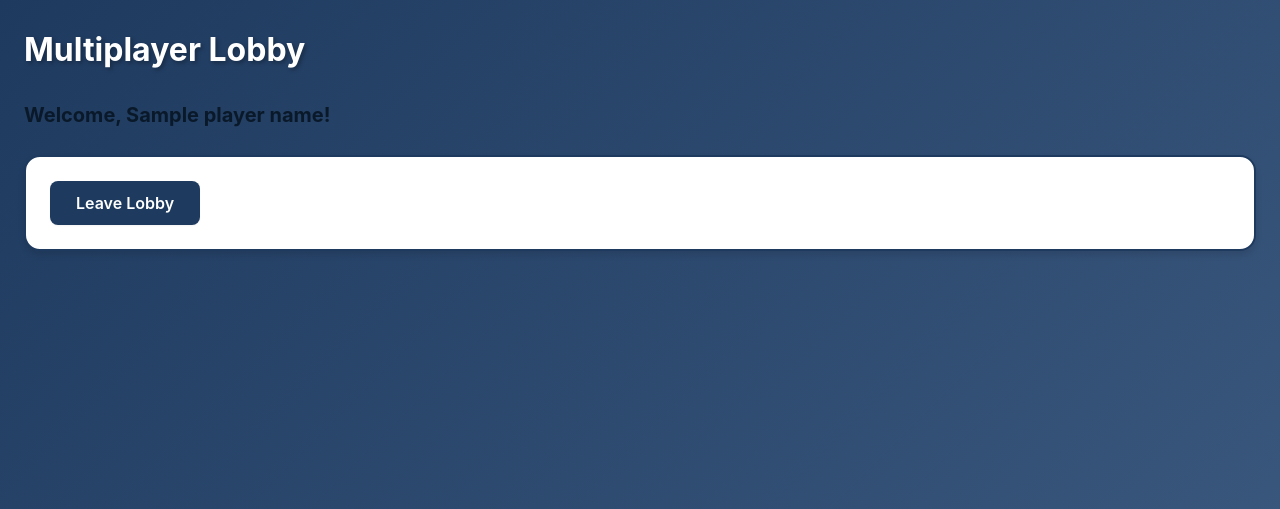
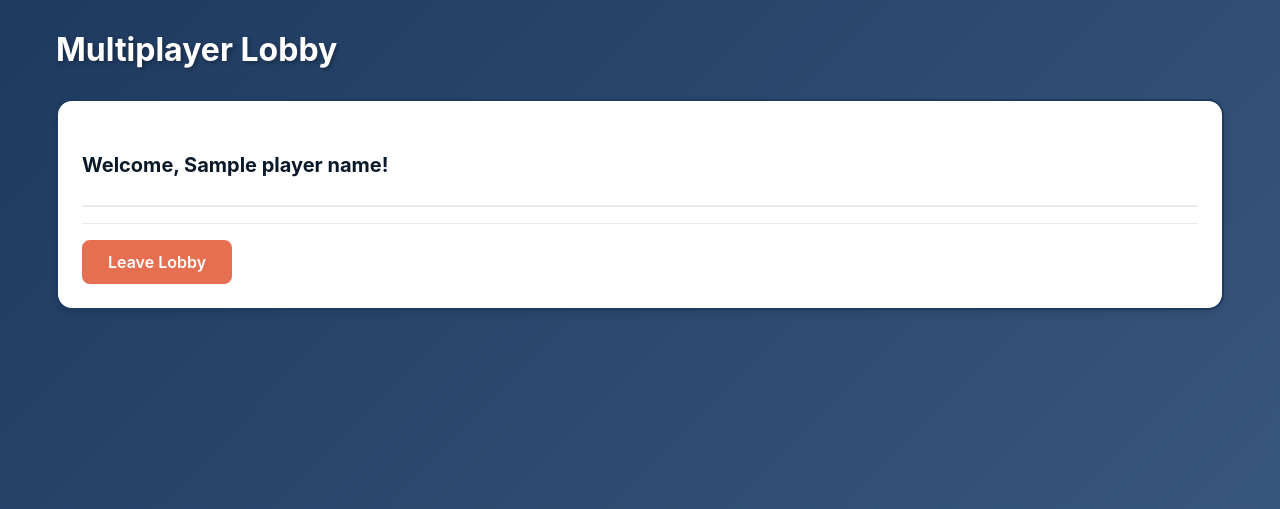
Before and after one commit to d4daveshep/battleships, a FastAPI app: template templates/lobby.html in a window 1280 px wide. Shown: the top 509 px of the page. Run offline with FastAPI, Linux system fonts and the light colour scheme; the template is opened without the code that fills it: most values are stand-ins (such as "Sample title", 1, 10 or a date in 2020).

Commit message:
style: improve readability and consistency of Start Game and Lobby pages
- Update Start Game page to use white text on blue background for info, matching Ship Placement page
- Move Start Game buttons into a white 'Actions' section
- Update Lobby page to use card-based layout for better readability
- Add CSS classes for cards, alerts, and lobby lists in main.css
- Ensure text contrast is accessible across updated components

```diff
--- a/static/css/main.css
+++ b/static/css/main.css
@@ -535,6 +535,152 @@ body {
 }
 
 /* ============================================
+   Layout Patterns
+   ============================================ */
+.container {
+  width: 100%;
+  max-width: 1200px;
+  margin: 0 auto;
+  padding: 0 var(--space-md);
+}
+
+.grid {
+  display: grid;
+  gap: var(--space-lg);
+}
+
+.grid-2 { grid-template-columns: repeat(2, 1fr); }
+
+/* Responsive */
+@media (max-width: 768px) {
+  .grid-2 {
+    grid-template-columns: 1fr;
+  }
+}
+
+/* ============================================
+   Card Styles
+   ============================================ */
+.card {
+  background-color: var(--color-white);
+  border-radius: var(--radius-lg);
+  padding: var(--space-lg);
+  box-shadow: var(--shadow-md);
+  transition: box-shadow var(--transition-base);
+  margin-bottom: var(--space-lg);
+  border: 2px solid var(--color-ocean);
+}
+
+.card:hover {
+  box-shadow: var(--shadow-lg);
+}
+
+.card-header {
+  margin-bottom: var(--space-md);
+  padding-bottom: var(--space-md);
+  border-bottom: 2px solid var(--color-gray-200);
+}
+
+.card-title {
+  font-size: var(--font-size-xl);
+  margin-bottom: var(--space-sm);
+  color: var(--color-navy-dark);
+  font-weight: 700;
+}
+
+.card-body {
+  margin-bottom: var(--space-md);
+  color: var(--color-gray-900);
+}
+
+.card-footer {
+  margin-top: var(--space-md);
+  padding-top: var(--space-md);
+  border-top: 1px solid var(--color-gray-200);
+}
+
+/* Ensure text inside cards and other light containers is visible (overriding global p style) */
+.card p,
+.ship-board-container p,
+.actions-section p,
+form p {
+  color: var(--color-gray-900);
+}
+
+.game-info-item {
+  font-size: var(--font-size-lg);
+  margin-bottom: var(--space-sm);
+  color: var(--color-navy-dark);
+}
+
+/* ============================================
+   Alert Styles
+   ============================================ */
+.alert {
+  padding: var(--space-md);
+  border-radius: var(--radius-md);
+  margin-bottom: var(--space-md);
+  border-left: 4px solid;
+}
+
+.alert-error {
+  background-color: #fef2f2;
+  border-color: var(--color-error);
+  color: #991b1b;
+}
+
+.alert-success {
+  background-color: #f0fdf4;
+  border-color: var(--color-success);
+  color: #166534;
+}
+
+.alert-warning {
+  background-color: #fffbeb;
+  border-color: var(--color-warning);
+  color: #92400e;
+}
+
+.alert-info {
+  background-color: var(--color-foam);
+  border-color: var(--color-ocean);
+  color: var(--color-navy-dark);
+}
+
+/* ============================================
+   Lobby Styles
+   ============================================ */
+.lobby-list {
+  display: flex;
+  flex-direction: column;
+  gap: var(--space-md);
+  margin-top: var(--space-md);
+}
+
+.lobby-item {
+  background-color: var(--color-gray-100);
+  border-radius: var(--radius-md);
+  padding: var(--space-md);
+  display: flex;
+  justify-content: space-between;
+  align-items: center;
+  border: 1px solid var(--color-gray-200);
+}
+
+.lobby-item:hover {
+  background-color: var(--color-gray-200);
+}
+
+.lobby-empty {
+  text-align: center;
+  padding: var(--space-xl);
+  color: var(--color-gray-600);
+  font-style: italic;
+  background-color: var(--color-gray-100);
+  border-radius: var(--radius-md);
+}
+
+/* ============================================
    Button Styles
    ============================================ */
 
--- a/templates/lobby.html
+++ b/templates/lobby.html
@@ -3,31 +3,34 @@
 {% block title %}Multiplayer Lobby{% endblock %}
 
 {% block content %}
-<div data-testid="lobby-container">
+<div class="container" data-testid="lobby-container">
     <h1>Multiplayer Lobby</h1>
 
+    <div class="card">
+        <div class="card-header">
              <div data-testid="player-name">
-        <h3>Welcome, {{ player_name }}!</h3>
+                <h3 class="card-title">Welcome, {{ player_name }}!</h3>
             </div>
-
+        </div>
+        <div class="card-body">
             <!-- Lobby dynamic content section -->
             <!-- The component will include its own HTMX attributes for long polling -->
             <div id="lobby-status-container"
                  hx-get="/lobby/status/long-poll"
                  hx-trigger="load"
                  hx-swap="innerHTML">
-
             </div>
-
+        </div>
+        <div class="card-footer">
              <!-- Leave Lobby Section -->
             <div data-testid="leave-lobby-section">
-        <!-- <form hx-post="/leave-lobby" hx-target="body" hx-swap="innerHTML"> -->
-        <form method="post" action="/leave-lobby" >
-            <button type="submit" data-testid="leave-lobby-button">
+                <form method="post" action="/leave-lobby" class="inline-form">
+                    <button type="submit" data-testid="leave-lobby-button" class="btn btn-danger">
                         Leave Lobby
                     </button>
                 </form>
             </div>
-
+        </div>
+    </div>
 </div>
 {% endblock %}
```
Also changed, not shown: templates/components/lobby_dynamic_content.html (+27 -21 lines), templates/start_game.html (+16 -10 lines). Lines whose indentation alone changed are shown as unchanged.
